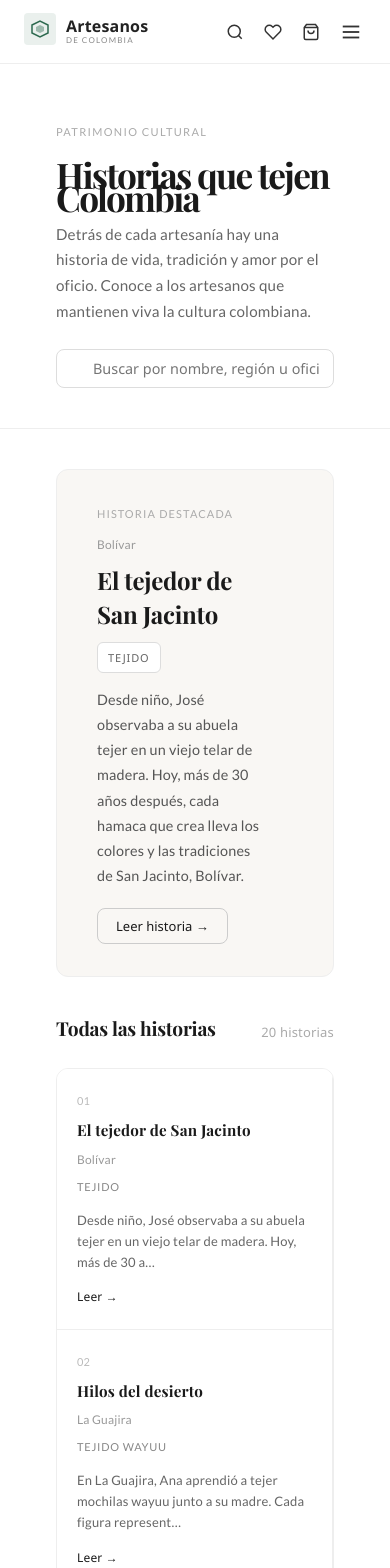
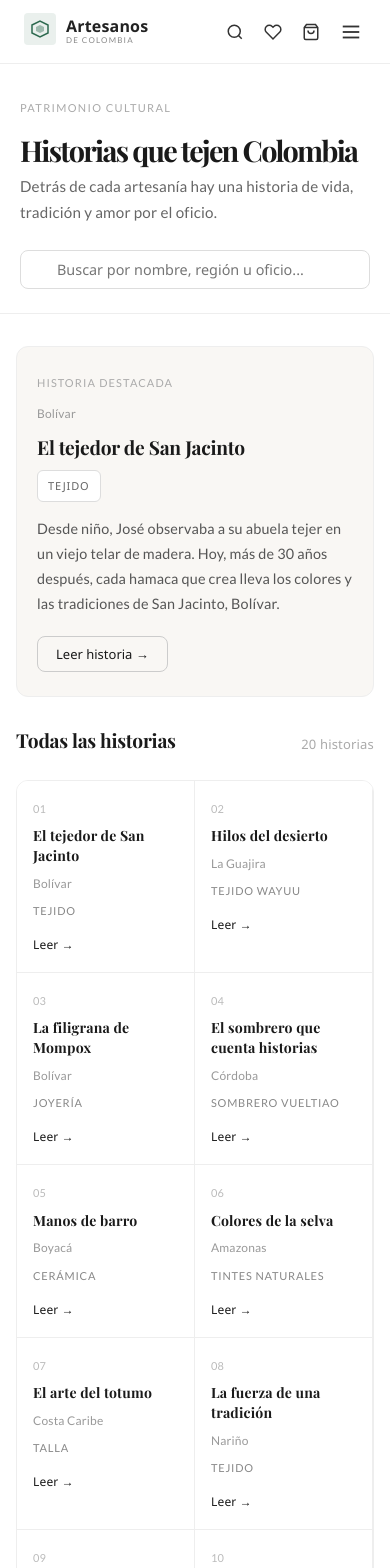
Before and after one commit to coleto12/Artesanos, a React (Vite) app in the folder Frontend/: page /stories in a window 390 px wide. Shown: the top 1568 px of the page. Built offline with nearby package versions, Linux system fonts and the light colour scheme.

Commit message:
hacemos stories responsive

```diff
--- a/Frontend/src/pages/Stories.jsx
+++ b/Frontend/src/pages/Stories.jsx
@@ -28,6 +28,13 @@ const pad = (n) => String(n).padStart(2, '0')
 export default function Stories() {
   const [selected, setSelected] = useState(null)
   const [filter, setFilter] = useState('')
+  const [isMobile, setIsMobile] = useState(window.innerWidth < 768)
+
+  useState(() => {
+    const handleResize = () => setIsMobile(window.innerWidth < 768)
+    window.addEventListener('resize', handleResize)
+    return () => window.removeEventListener('resize', handleResize)
+  }, [])
 
   const filtered = filter
     ? STORIES.filter(s =>
@@ -39,15 +46,16 @@ export default function Stories() {
     : STORIES
 
   return (
-    <div style={s.page}>
+    <div style={{ ...s.page, colorScheme: 'light' }}>
 
-      {/* ── HERO ── */}
-      <div style={s.hero}>
+      {/* HERO */}
+      <div style={{ ...s.hero, padding: isMobile ? '32px 20px 24px' : '56px 56px 40px' }}>
         <p style={s.heroLabel}>Patrimonio cultural</p>
-        <h1 style={s.heroTitle}>Historias que tejen Colombia</h1>
+        <h1 style={{ ...s.heroTitle, fontSize: isMobile ? '1.8rem' : '2.2rem' }}>
+          Historias que tejen Colombia
+        </h1>
         <p style={s.heroSub}>
           Detrás de cada artesanía hay una historia de vida, tradición y amor por el oficio.
-          Conoce a los artesanos que mantienen viva la cultura colombiana.
         </p>
         <div style={s.searchWrap}>
           <span style={s.searchIcon}></span>
@@ -60,25 +68,32 @@ export default function Stories() {
         </div>
       </div>
 
-      {/* ── HISTORIA DESTACADA ── */}
+      {/* HISTORIA DESTACADA */}
       {!filter && (
-        <div style={s.featured}>
+        <div style={{
+          ...s.featured,
+          gridTemplateColumns: isMobile ? '1fr' : '1fr auto',
+          margin: isMobile ? '0 16px 32px' : '0 56px 40px',
+          padding: isMobile ? '24px 20px' : '32px 40px',
+        }}>
           <div style={s.featContent}>
             <p style={s.featLabel}>Historia destacada</p>
             <p style={s.featRegion}> {STORIES[0].region}</p>
-            <h2 style={s.featTitle}>{STORIES[0].title}</h2>
+            <h2 style={{ ...s.featTitle, fontSize: isMobile ? '1.2rem' : '1.5rem' }}>
+              {STORIES[0].title}
+            </h2>
             <span style={s.featCraft}>{STORIES[0].craft}</span>
             <p style={s.featText}>{STORIES[0].content}</p>
             <button style={s.featBtn} onClick={() => setSelected(STORIES[0])}>
               Leer historia →
             </button>
           </div>
-          <div style={s.featNum}></div>
+          {!isMobile && <div style={s.featNum}>01</div>}
         </div>
       )}
 
-      {/* ── SECCIÓN ── */}
-      <div style={s.section}>
+      {/* SECCION */}
+      <div style={{ ...s.section, padding: isMobile ? '0 16px 48px' : '0 56px 64px' }}>
         <div style={s.sectionHeader}>
           <h2 style={s.sectionTitle}>
             {filter ? `Resultados para "${filter}"` : 'Todas las historias'}
@@ -86,34 +101,37 @@ export default function Stories() {
           <span style={s.count}>{filtered.length} historia{filtered.length !== 1 ? 's' : ''}</span>
         </div>
 
-        {/* ── GRID ── */}
-        <div style={s.grid}>
+        <div style={{
+          ...s.grid,
+          gridTemplateColumns: isMobile ? '1fr 1fr' : 'repeat(auto-fill, minmax(220px, 1fr))',
+        }}>
           {filtered.map((story) => (
-            <div
-              key={story.id}
-              style={s.card}
-              onClick={() => setSelected(story)}
-              onMouseEnter={e => e.currentTarget.style.background = '#f9f7f4'}
-              onMouseLeave={e => e.currentTarget.style.background = '#fff'}
-            >
+            <div key={story.id} style={s.card} onClick={() => setSelected(story)}>
               <p style={s.cardNum}>{pad(story.id)}</p>
-              <h3 style={s.cardTitle}>{story.title}</h3>
-              <p style={s.cardRegion}>{story.region}</p>
+              <h3 style={{ ...s.cardTitle, fontSize: isMobile ? '0.88rem' : '0.95rem' }}>
+                {story.title}
+              </h3>
+              <p style={s.cardRegion}> {story.region}</p>
               <p style={s.cardCraft}>{story.craft}</p>
-              <p style={s.cardPreview}>{story.content.slice(0, 90)}…</p>
+              {!isMobile && <p style={s.cardPreview}>{story.content.slice(0, 90)}…</p>}
               <span style={s.cardLink}>Leer →</span>
             </div>
           ))}
         </div>
       </div>
 
-      {/* ── MODAL ── */}
+      {/* MODAL */}
       {selected && (
         <div style={s.overlay} onClick={() => setSelected(null)}>
-          <div style={s.modal} onClick={e => e.stopPropagation()}>
+          <div style={{
+            ...s.modal,
+            padding: isMobile ? '24px 20px' : '40px',
+          }} onClick={e => e.stopPropagation()}>
             <button style={s.modalClose} onClick={() => setSelected(null)}>Cerrar</button>
             <p style={s.modalNum}>Historia {pad(selected.id)}</p>
-            <h2 style={s.modalTitle}>{selected.title}</h2>
+            <h2 style={{ ...s.modalTitle, fontSize: isMobile ? '1.2rem' : '1.4rem' }}>
+              {selected.title}
+            </h2>
             <div style={s.modalDivider} />
             <div style={s.modalTags}>
               <span style={s.tag}> {selected.region}</span>
@@ -132,286 +150,43 @@ export default function Stories() {
 }
 
 const s = {
-  page: {
-    fontFamily: "'Segoe UI', sans-serif",
-    minHeight: '100vh',
-    background: '#fff',
-  },
-
-  // HERO
-  hero: {
-    padding: '56px 56px 40px',
-    borderBottom: '1px solid #eee',
-    marginBottom: '40px',
-  },
-  heroLabel: {
-    fontSize: '11px',
-    letterSpacing: '0.12em',
-    textTransform: 'uppercase',
-    color: '#aaa',
-    marginBottom: '12px',
-  },
-  heroTitle: {
-    fontFamily: "'Playfair Display', serif",
-    fontSize: '2.2rem',
-    fontWeight: 600,
-    color: '#1a1a1a',
-    marginBottom: '12px',
-  },
-  heroSub: {
-    fontSize: '0.95rem',
-    color: '#666',
-    lineHeight: 1.7,
-    maxWidth: '520px',
-    marginBottom: '24px',
-  },
-  searchWrap: {
-    position: 'relative',
-    maxWidth: '360px',
-    display: 'flex',
-    alignItems: 'center',
-  },
-  searchIcon: {
-    position: 'absolute',
-    left: '12px',
-    fontSize: '14px',
-    pointerEvents: 'none',
-  },
-  searchInput: {
-    width: '100%',
-    padding: '9px 14px 9px 36px',
-    fontSize: '0.9rem',
-    border: '1px solid #ddd',
-    borderRadius: '8px',
-    outline: 'none',
-    fontFamily: 'inherit',
-    color: '#222',
-    background: '#fff',
-  },
-
-  // FEATURED
-  featured: {
-    display: 'grid',
-    gridTemplateColumns: '1fr auto',
-    gap: '2rem',
-    alignItems: 'start',
-    padding: '32px 40px',
-    background: '#f9f7f4',
-    borderRadius: '12px',
-    border: '1px solid #eee',
-    margin: '0 56px 40px',
-  },
+  page: { fontFamily: "'Segoe UI', sans-serif", minHeight: '100vh', background: '#fff', color: '#222' },
+  hero: { borderBottom: '1px solid #eee', marginBottom: '32px' },
+  heroLabel: { fontSize: '11px', letterSpacing: '0.12em', textTransform: 'uppercase', color: '#aaa', marginBottom: '12px' },
+  heroTitle: { fontFamily: "'Playfair Display', serif", fontWeight: 600, color: '#1a1a1a', marginBottom: '12px' },
+  heroSub: { fontSize: '0.95rem', color: '#666', lineHeight: 1.7, maxWidth: '520px', marginBottom: '24px' },
+  searchWrap: { position: 'relative', display: 'flex', alignItems: 'center', width: '100%', maxWidth: '360px' },
+  searchIcon: { position: 'absolute', left: '12px', fontSize: '14px', pointerEvents: 'none' },
+  searchInput: { width: '100%', padding: '9px 14px 9px 36px', fontSize: '0.9rem', border: '1px solid #ddd', borderRadius: '8px', outline: 'none', fontFamily: 'inherit', color: '#222', background: '#fff', boxSizing: 'border-box' },
+  featured: { display: 'grid', gap: '2rem', alignItems: 'start', background: '#f9f7f4', borderRadius: '12px', border: '1px solid #eee' },
   featContent: { flex: 1 },
-  featLabel: {
-    fontSize: '11px',
-    letterSpacing: '0.1em',
-    textTransform: 'uppercase',
-    color: '#aaa',
-    marginBottom: '8px',
-  },
-  featRegion: {
-    fontSize: '12px',
-    color: '#999',
-    marginBottom: '8px',
-  },
-  featTitle: {
-    fontFamily: "'Playfair Display', serif",
-    fontSize: '1.5rem',
-    fontWeight: 600,
-    color: '#1a1a1a',
-    marginBottom: '10px',
-    lineHeight: 1.4,
-  },
-  featCraft: {
-    display: 'inline-block',
-    fontSize: '11px',
-    letterSpacing: '0.08em',
-    textTransform: 'uppercase',
-    padding: '3px 10px',
-    borderRadius: '6px',
-    background: '#fff',
-    border: '1px solid #ddd',
-    color: '#666',
-    marginBottom: '14px',
-  },
-  featText: {
-    fontSize: '0.9rem',
-    color: '#555',
-    lineHeight: 1.75,
-    marginBottom: '20px',
-  },
-  featBtn: {
-    fontSize: '13px',
-    color: '#1a1a1a',
-    border: '1px solid #ccc',
-    background: 'none',
-    padding: '8px 18px',
-    borderRadius: '8px',
-    cursor: 'pointer',
-    fontFamily: 'inherit',
-  },
-  featNum: {
-    fontFamily: "'Playfair Display', serif",
-    fontSize: '56px',
-    fontWeight: 600,
-    color: '#e0dcd6',
-    lineHeight: 1,
-    paddingTop: '8px',
-    userSelect: 'none',
-  },
-
-  // SECTION
-  section: { padding: '0 56px 64px' },
-  sectionHeader: {
-    display: 'flex',
-    alignItems: 'center',
-    justifyContent: 'space-between',
-    marginBottom: '20px',
-  },
-  sectionTitle: {
-    fontFamily: "'Playfair Display', serif",
-    fontSize: '1.2rem',
-    fontWeight: 600,
-    color: '#1a1a1a',
-  },
+  featLabel: { fontSize: '11px', letterSpacing: '0.1em', textTransform: 'uppercase', color: '#aaa', marginBottom: '8px' },
+  featRegion: { fontSize: '12px', color: '#999', marginBottom: '8px' },
+  featTitle: { fontFamily: "'Playfair Display', serif", fontWeight: 600, color: '#1a1a1a', marginBottom: '10px', lineHeight: 1.4 },
+  featCraft: { display: 'inline-block', fontSize: '11px', letterSpacing: '0.08em', textTransform: 'uppercase', padding: '3px 10px', borderRadius: '6px', background: '#fff', border: '1px solid #ddd', color: '#666', marginBottom: '14px' },
+  featText: { fontSize: '0.9rem', color: '#555', lineHeight: 1.75, marginBottom: '20px' },
+  featBtn: { fontSize: '13px', color: '#1a1a1a', border: '1px solid #ccc', background: 'none', padding: '8px 18px', borderRadius: '8px', cursor: 'pointer', fontFamily: 'inherit' },
+  featNum: { fontFamily: "'Playfair Display', serif", fontSize: '56px', fontWeight: 600, color: '#e0dcd6', lineHeight: 1, paddingTop: '8px', userSelect: 'none' },
+  section: { },
+  sectionHeader: { display: 'flex', alignItems: 'center', justifyContent: 'space-between', marginBottom: '20px' },
+  sectionTitle: { fontFamily: "'Playfair Display', serif", fontSize: '1.2rem', fontWeight: 600, color: '#1a1a1a' },
   count: { fontSize: '13px', color: '#aaa' },
-
-  // GRID
-  grid: {
-    display: 'grid',
-    gridTemplateColumns: 'repeat(auto-fill, minmax(220px, 1fr))',
-    border: '1px solid #eee',
-    borderRadius: '12px',
-    overflow: 'hidden',
-  },
-  card: {
-    padding: '20px',
-    background: '#fff',
-    cursor: 'pointer',
-    borderRight: '1px solid #eee',
-    borderBottom: '1px solid #eee',
-    transition: 'background 0.15s',
-  },
-  cardNum: {
-    fontSize: '11px',
-    color: '#bbb',
-    marginBottom: '8px',
-    fontVariantNumeric: 'tabular-nums',
-  },
-  cardTitle: {
-    fontFamily: "'Playfair Display', serif",
-    fontSize: '0.95rem',
-    fontWeight: 600,
-    color: '#1a1a1a',
-    lineHeight: 1.4,
-    marginBottom: '6px',
-  },
-  cardRegion: {
-    fontSize: '12px',
-    color: '#999',
-    marginBottom: '4px',
-  },
-  cardCraft: {
-    fontSize: '11px',
-    letterSpacing: '0.07em',
-    textTransform: 'uppercase',
-    color: '#888',
-    marginBottom: '12px',
-  },
-  cardPreview: {
-    fontSize: '13px',
-    color: '#666',
-    lineHeight: 1.6,
-    marginBottom: '12px',
-  },
-  cardLink: {
-    fontSize: '12px',
-    color: '#1a1a1a',
-  },
-
-  // MODAL
-  overlay: {
-    position: 'fixed',
-    inset: 0,
-    background: 'rgba(0,0,0,0.35)',
-    zIndex: 1000,
-    display: 'flex',
-    alignItems: 'center',
-    justifyContent: 'center',
-    padding: '20px',
-  },
-  modal: {
-    background: '#fff',
-    borderRadius: '14px',
-    border: '1px solid #eee',
-    padding: '40px',
-    maxWidth: '500px',
-    width: '100%',
-    position: 'relative',
-    maxHeight: '85vh',
-    overflowY: 'auto',
-  },
-  modalClose: {
-    position: 'absolute',
-    top: '16px',
-    right: '16px',
-    background: 'none',
-    border: '1px solid #ddd',
-    borderRadius: '8px',
-    padding: '4px 12px',
-    cursor: 'pointer',
-    fontSize: '13px',
-    color: '#888',
-    fontFamily: 'inherit',
-  },
-  modalNum: {
-    fontSize: '11px',
-    color: '#aaa',
-    letterSpacing: '0.08em',
-    textTransform: 'uppercase',
-    marginBottom: '8px',
-  },
-  modalTitle: {
-    fontFamily: "'Playfair Display', serif",
-    fontSize: '1.4rem',
-    fontWeight: 600,
-    color: '#1a1a1a',
-    marginBottom: '16px',
-    lineHeight: 1.4,
-  },
-  modalDivider: {
-    height: '1px',
-    background: '#eee',
-    marginBottom: '16px',
-  },
-  modalTags: {
-    display: 'flex',
-    flexWrap: 'wrap',
-    gap: '8px',
-    marginBottom: '20px',
-  },
-  tag: {
-    fontSize: '12px',
-    padding: '4px 12px',
-    borderRadius: '6px',
-    border: '1px solid #eee',
-    color: '#666',
-    background: '#f9f7f4',
-  },
-  modalText: {
-    fontSize: '0.95rem',
-    color: '#555',
-    lineHeight: 1.8,
-    marginBottom: '24px',
-  },
-  modalBtn: {
-    fontSize: '13px',
-    border: '1px solid #ccc',
-    background: 'none',
-    padding: '8px 18px',
-    borderRadius: '8px',
-    cursor: 'pointer',
-    color: '#1a1a1a',
-    fontFamily: 'inherit',
-  },
+  grid: { display: 'grid', border: '1px solid #eee', borderRadius: '12px', overflow: 'hidden' },
+  card: { padding: '16px', background: '#fff', cursor: 'pointer', borderRight: '1px solid #eee', borderBottom: '1px solid #eee', transition: 'background 0.15s' },
+  cardNum: { fontSize: '11px', color: '#bbb', marginBottom: '6px' },
+  cardTitle: { fontFamily: "'Playfair Display', serif", fontWeight: 600, color: '#1a1a1a', lineHeight: 1.4, marginBottom: '6px' },
+  cardRegion: { fontSize: '12px', color: '#999', marginBottom: '4px' },
+  cardCraft: { fontSize: '11px', letterSpacing: '0.07em', textTransform: 'uppercase', color: '#888', marginBottom: '10px' },
+  cardPreview: { fontSize: '13px', color: '#666', lineHeight: 1.6, marginBottom: '12px' },
+  cardLink: { fontSize: '12px', color: '#1a1a1a' },
+  overlay: { position: 'fixed', inset: 0, background: 'rgba(0,0,0,0.35)', zIndex: 1000, display: 'flex', alignItems: 'center', justifyContent: 'center', padding: '20px' },
+  modal: { background: '#fff', borderRadius: '14px', border: '1px solid #eee', maxWidth: '500px', width: '100%', position: 'relative', maxHeight: '85vh', overflowY: 'auto' },
+  modalClose: { position: 'absolute', top: '16px', right: '16px', background: 'none', border: '1px solid #ddd', borderRadius: '8px', padding: '4px 12px', cursor: 'pointer', fontSize: '13px', color: '#888', fontFamily: 'inherit' },
+  modalNum: { fontSize: '11px', color: '#aaa', letterSpacing: '0.08em', textTransform: 'uppercase', marginBottom: '8px' },
+  modalTitle: { fontFamily: "'Playfair Display', serif", fontWeight: 600, color: '#1a1a1a', marginBottom: '16px', lineHeight: 1.4 },
+  modalDivider: { height: '1px', background: '#eee', marginBottom: '16px' },
+  modalTags: { display: 'flex', flexWrap: 'wrap', gap: '8px', marginBottom: '20px' },
+  tag: { fontSize: '12px', padding: '4px 12px', borderRadius: '6px', border: '1px solid #eee', color: '#666', background: '#f9f7f4' },
+  modalText: { fontSize: '0.95rem', color: '#555', lineHeight: 1.8, marginBottom: '24px' },
+  modalBtn: { fontSize: '13px', border: '1px solid #ccc', background: 'none', padding: '8px 18px', borderRadius: '8px', cursor: 'pointer', color: '#1a1a1a', fontFamily: 'inherit' },
 }
```
